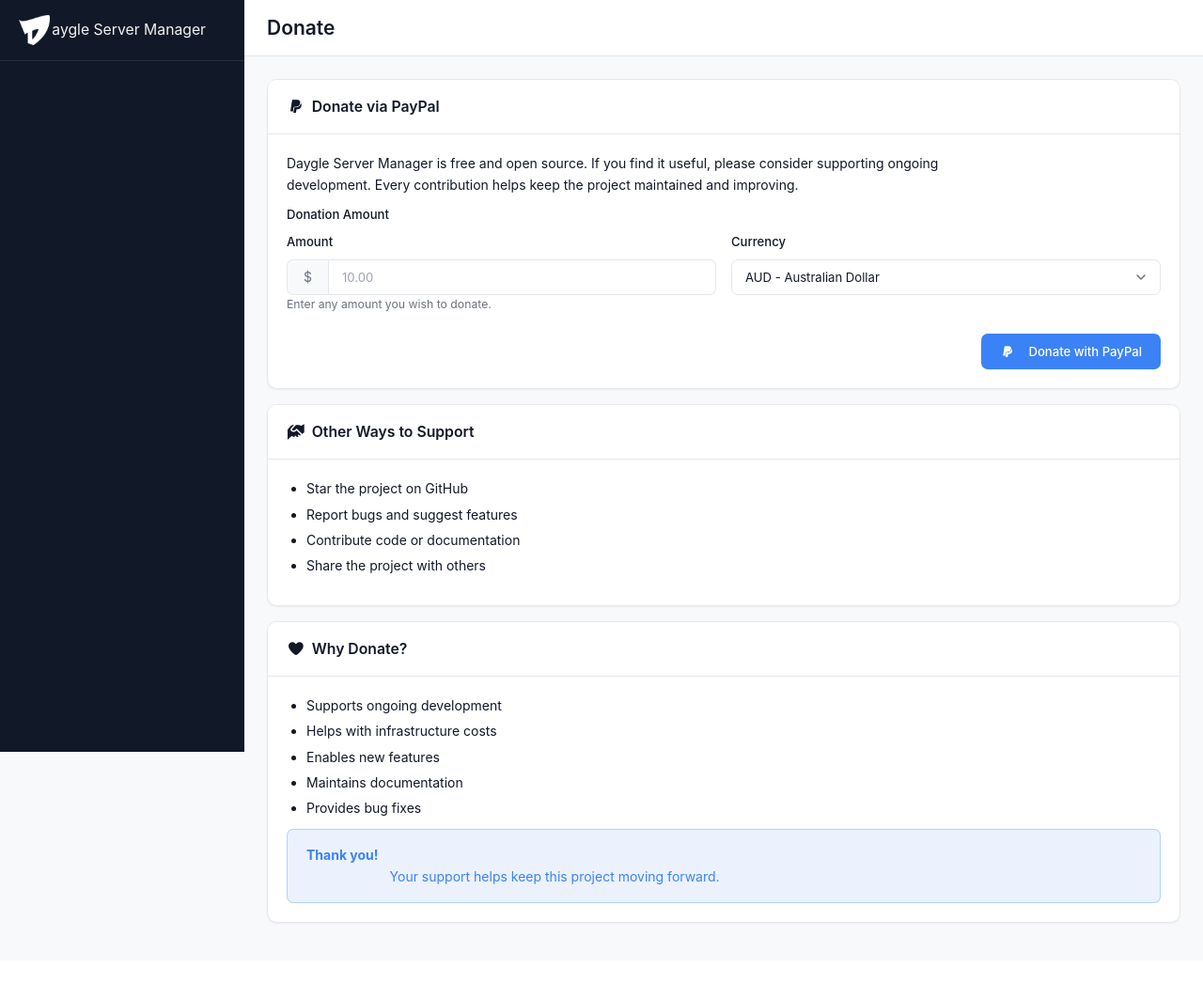
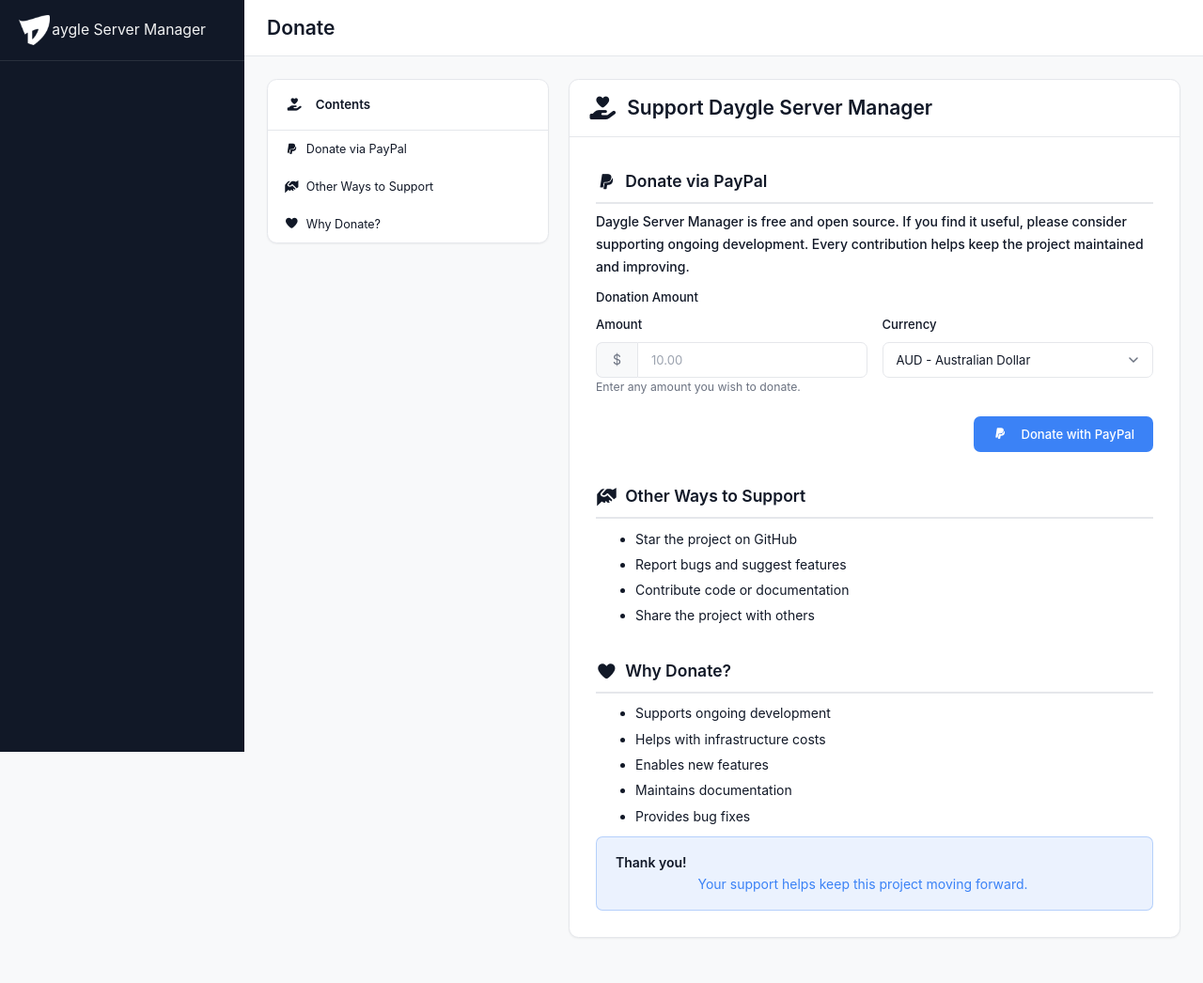
Before and after one commit to daygle/daygle-server-manager, a FastAPI app: template api/templates/donate.html in a window 1280 px wide. Shown: the whole page at 94% size. Before the commit the page ends 983 px from the top, so only its background shows below. Run offline with FastAPI, Linux system fonts and the light colour scheme; the template is opened without the code that fills it, so the values that code supplies are empty; parts of the project's set-up code (start-up, migrations or seed data) failed here and were passed over.

Commit message:
Donate Page Improvements

```diff
--- a/api/templates/donate.html
+++ b/api/templates/donate.html
@@ -4,16 +4,41 @@
 {% block title %}Donate{% endblock %}
 
 {% block content %}
-<div class="docs-layout">
+<div class="help-docs-layout">
+  <aside class="help-toc-card">
+    <div class="card">
+      <div class="card-header">
+        <h4 class="card-title">
+          <i class="fas fa-hand-holding-heart"></i>
+          <span>Contents</span>
+        </h4>
+      </div>
+      <div class="card-body p-0">
+        <nav class="help-toc-nav">
+          <a href="#donate-paypal" class="help-toc-link"><i class="fab fa-paypal"></i> Donate via PayPal</a>
+          <a href="#other-support" class="help-toc-link"><i class="fas fa-hands-helping"></i> Other Ways to Support</a>
+          <a href="#why-donate" class="help-toc-link"><i class="fas fa-heart"></i> Why Donate?</a>
+        </nav>
+      </div>
+    </div>
+  </aside>
+
+  <main class="help-content">
     <section class="card prose">
       <div class="card-header">
-      <div class="card-title">
-        <i class="fab fa-paypal"></i>
+        <h2 class="card-title">
+          <i class="fas fa-hand-holding-heart"></i>
+          <span>Support Daygle Server Manager</span>
+        </h2>
+      </div>
+      <div class="card-body help-body">
+
+        <section id="donate-paypal" class="help-section">
+          <h3 class="help-heading">
+            <i class="fab fa-paypal help-icon"></i>
             <span>Donate via PayPal</span>
-      </div>
-    </div>
-    <div class="card-body">
-      <p>
+          </h3>
+          <p class="help-intro">
             Daygle Server Manager is free and open source. If you find it useful, please consider supporting
             ongoing development. Every contribution helps keep the project maintained and improving.
           </p>
@@ -74,34 +99,26 @@
               </button>
             </div>
           </form>
-    </div>
         </section>
 
-  <section class="card prose">
-    <div class="card-header">
-      <div class="card-title">
-        <i class="fas fa-hands-helping"></i>
+        <section id="other-support" class="help-section">
+          <h3 class="help-heading">
+            <i class="fas fa-hands-helping help-icon"></i>
             <span>Other Ways to Support</span>
-      </div>
-    </div>
-    <div class="card-body">
+          </h3>
           <ul>
             <li>Star the project on GitHub</li>
             <li>Report bugs and suggest features</li>
             <li>Contribute code or documentation</li>
             <li>Share the project with others</li>
           </ul>
-    </div>
         </section>
 
-  <section class="card prose">
-    <div class="card-header">
-      <div class="card-title">
-        <i class="fas fa-heart"></i>
+        <section id="why-donate" class="help-section">
+          <h3 class="help-heading">
+            <i class="fas fa-heart help-icon"></i>
             <span>Why Donate?</span>
-      </div>
-    </div>
-    <div class="card-body">
+          </h3>
           <ul>
             <li>Supports ongoing development</li>
             <li>Helps with infrastructure costs</li>
@@ -114,8 +131,11 @@
             <strong>Thank you!</strong><br />
             Your support helps keep this project moving forward.
           </div>
+        </section>
+
       </div>
     </section>
+  </main>
 </div>
 
 <script>
```
Lines whose indentation alone changed are shown as unchanged.
